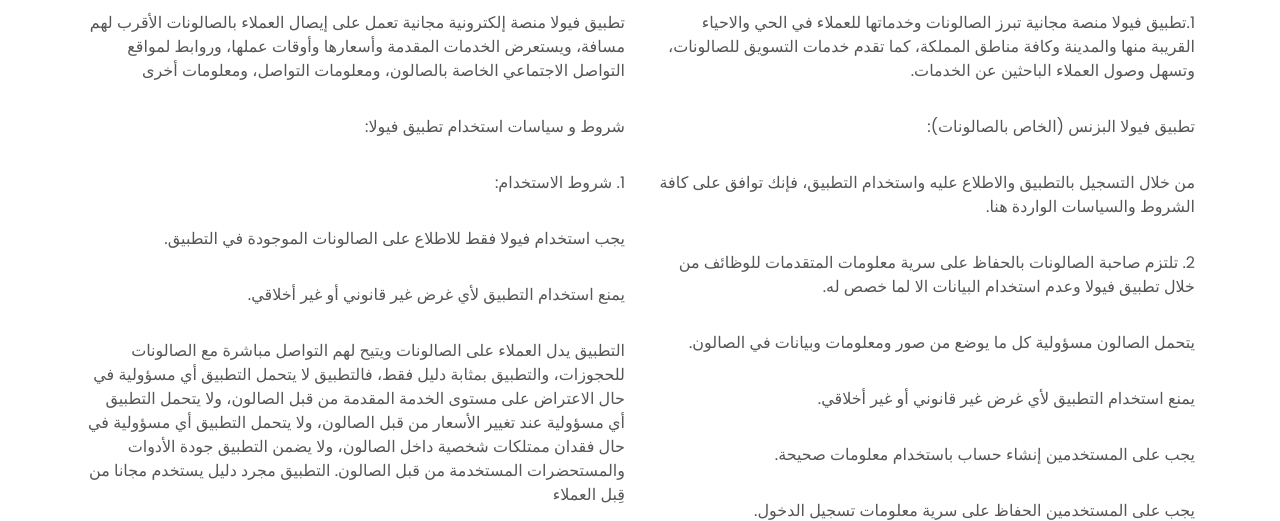
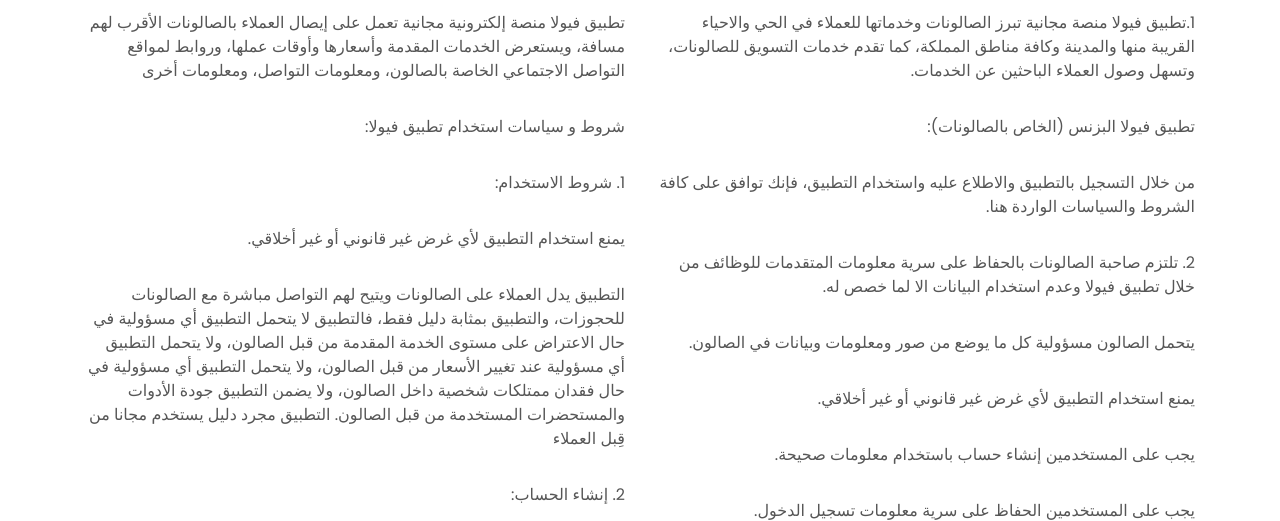
Before and after one commit to hsnww/app-land-page, a PHP site: page /terms.php in a window 1280 px wide. Shown: the part 623-1144 px from the top of the page. Run offline with PHP 8.4, Linux system fonts and the light colour scheme; some libraries are stand-ins or nearby versions; some web fonts are replaced.

Commit message:
remove useless line in terms page

```diff
--- a/terms.php
+++ b/terms.php
@@ -129,9 +129,9 @@
                                         <div class="card-body px-0 py-3">
                                             1.	شروط الاستخدام:
                                         </div>
-                                        <div class="card-body px-0 py-3">
-                                            	يجب استخدام فيولا فقط للاطلاع على الصالونات الموجودة في التطبيق.
-                                        </div>
+<!--                                        <div class="card-body px-0 py-3">-->
+<!--                                            	يجب استخدام فيولا فقط للاطلاع على الصالونات الموجودة في التطبيق.-->
+<!--                                        </div>-->
                                         <div class="card-body px-0 py-3">
                                             	يمنع استخدام التطبيق لأي غرض غير قانوني أو غير أخلاقي.
                                         </div>
```
